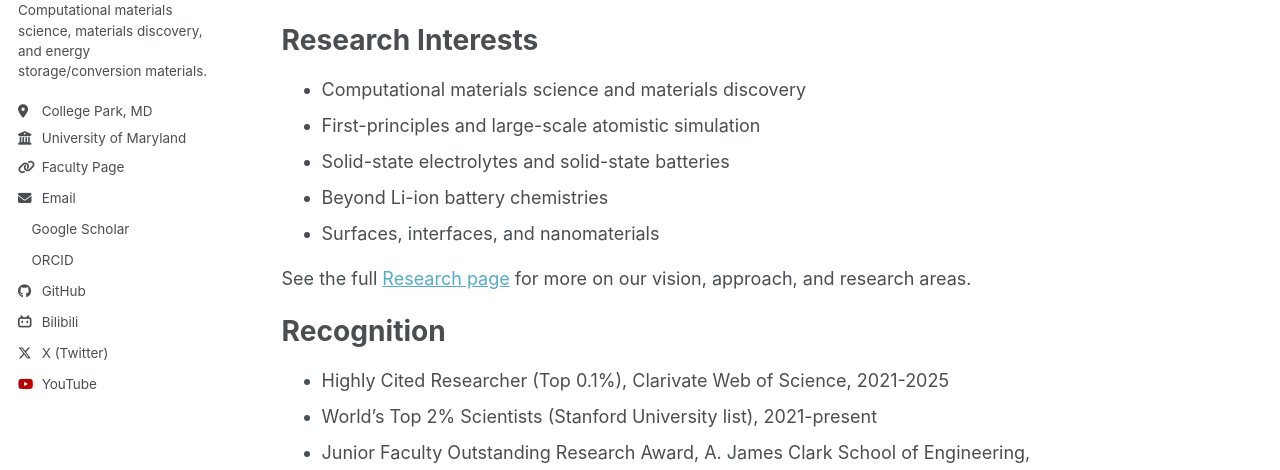
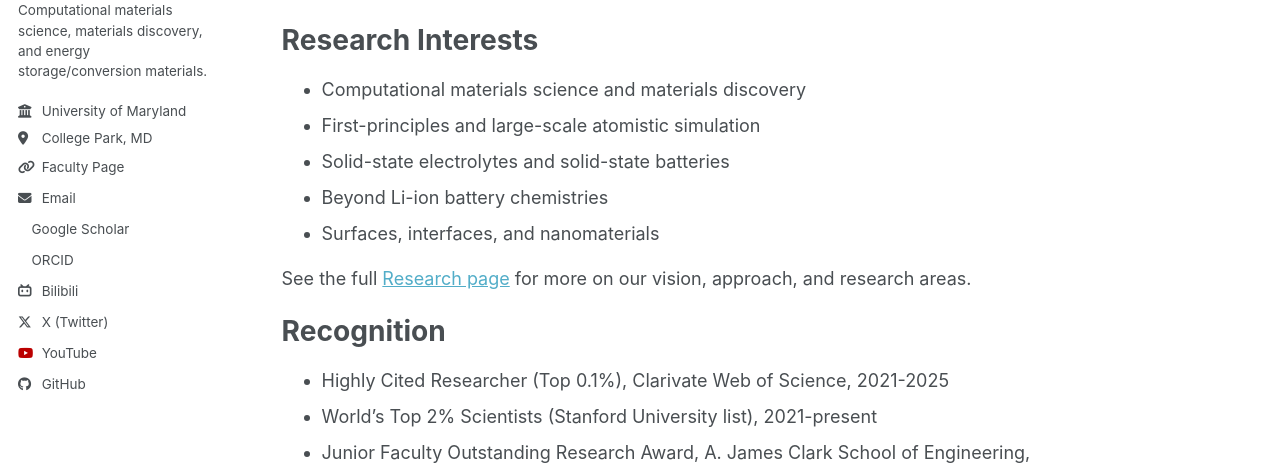
Before and after one commit to yifeimo/yifeimo.github.io, a Jekyll site: the page built from _pages/about.md, in a window 1280 px wide. Shown: the part 409-879 px from the top of the page. Built offline with Jekyll 4.4.1, drawn with Linux system fonts in a browser that asks for light colours; a style sheet for code colours, icons or effects is not loaded.

Commit message:
Reorder sidebar: employer above location, GitHub to bottom
Move University of Maryland above College Park, MD in the sidebar, and move the GitHub link to the very end of the social/profile list.

Co-Authored-By: Claude Sonnet 5 <noreply@anthropic.com>

```diff
--- a/_includes/author-profile.html
+++ b/_includes/author-profile.html
@@ -24,11 +24,11 @@
     <button class="btn btn--inverse">Follow</button>
     <ul class="author__urls social-icons">
       <!-- Font Awesome icons / Biographic information  -->
+      {% if author.employer %}
+        <li class="author__desktop"><i class="fas fa-fw fa-building-columns icon-pad-right" aria-hidden="true"></i>{{ author.employer }}</li>
+      {% endif %}
       {% if author.location %}
         <li class="author__desktop"><i class="fas fa-fw fa-location-dot icon-pad-right" aria-hidden="true"></i>{{ author.location }}</li>
-      {% endif %}
-      {% if author.employer %}
-        <li class="author__desktop"><i class="fas fa-fw fa-building-columns icon-pad-right" aria-hidden="true"></i>{{ author.employer }}</li>
       {% endif %}
       {% if author.uri %}
         <li><a href="{{ author.uri }}"><i class="fas fa-fw fa-link icon-pad-right" aria-hidden="true"></i>{{ site.data.ui-text[site.locale].website_label | default: "Website" }}</a></li>
@@ -84,9 +84,6 @@
       {% endif %}
       {% if author.dribbble %}
         <li><a href="https://dribbble.com/{{ author.dribbble }}"><i class="fab fa-fw fa-dribbble icon-pad-right" aria-hidden="true"></i>Dribbble</a></li>
-      {% endif %}
-      {% if author.github %}
-        <li><a href="https://github.com/{{ author.github }}"><i class="fab fa-fw fa-github icon-pad-right" aria-hidden="true"></i>GitHub</a></li>
       {% endif %}
       {% if author.kaggle %}
         <li><a href="https://kaggle.com/{{ author.kaggle }}"><i class="fab fa-fw fa-kaggle icon-pad-right" aria-hidden="true"></i>Kaggle</a></li>
@@ -174,6 +171,10 @@
       {% if author.zhihu %}
       <li><a href="https://www.zhihu.com/people/{{ author.zhihu }}"><i class="fab fa-fw fa-zhihu icon-pad-right" aria-hidden="true"></i>Zhihu</a></li>
       {% endif %}
+
+      {% if author.github %}
+        <li><a href="https://github.com/{{ author.github }}"><i class="fab fa-fw fa-github icon-pad-right" aria-hidden="true"></i>GitHub</a></li>
+      {% endif %}
     </ul>
   </div>
 </div>
```
